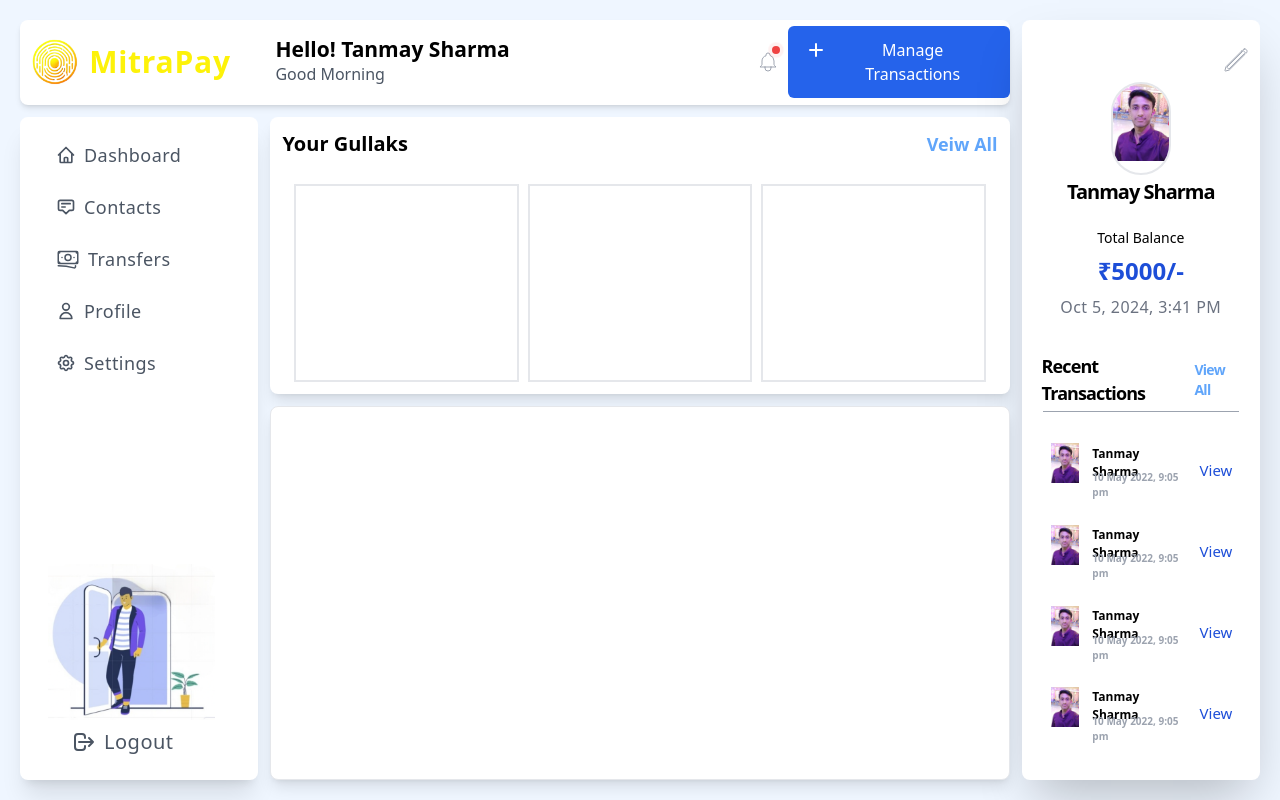
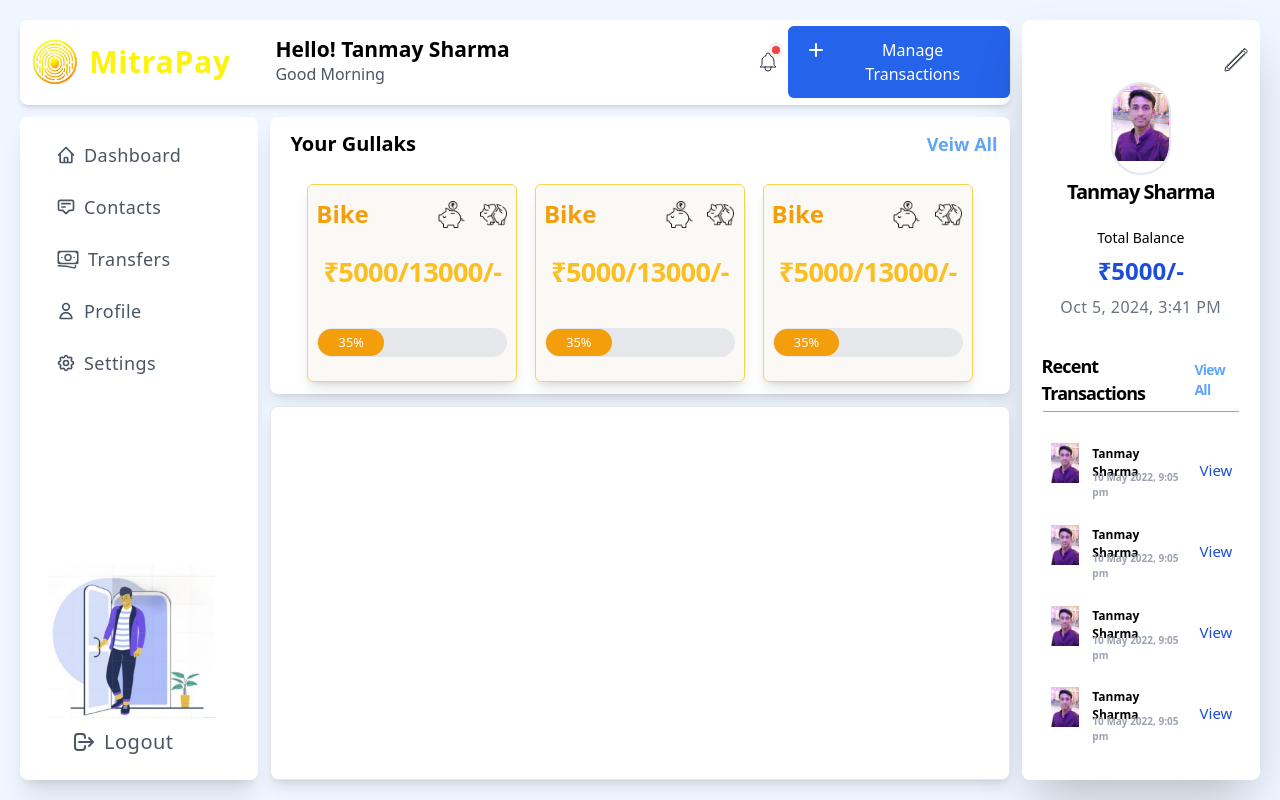
Before and after one commit to Tanmay-vats-sharma/MitraPay, a React (Vite) app in the folder Frontend/: page /dashboard in a window 1280 px wide. Built offline with nearby package versions, Linux system fonts and the light colour scheme; no server answers.

Commit message:
Gullak component Upadated

```diff
--- a/Frontend/src/Components/Common/Gullak.jsx
+++ b/Frontend/src/Components/Common/Gullak.jsx
@@ -1,5 +1,34 @@
 import React from "react";
+import Add_money from "../../Assets/Add_money.png"
+import piggy_break from "../../Assets/piggy-bank_break.png"
+//Blue,Green,Pink,Violet,Rose,Amber
+export function Gullak() {
+  return (
+    <div className="h-[100%] w-[30%] border-[0.1px] border-amber-300 rounded-md shadow-lg bg-[#FAF9F6]">
+      <div className="w-[100%] h-[30%] flex  p-1">
+        <div className="w-[60%] h-[100%]  text-[1.5em] flex items-center text-amber-500 font-semibold px-1">
+          <p>Bike</p>
+        </div>
+        <div className="w-[40%] h-[100%] flex justify-between ">
+          <div className="w-[48%] h-[100%]  p-1 flex flex-col items-center justify-center hover:bg-amber-200 hover:rounded-full ">
+            <img src={Add_money} alt="" className="w-[1.7em] h-[1.7em]" />
+          </div>
+          <div className="w-[48%] h-[100%]  p-1 flex flex-col items-center justify-center hover:bg-amber-200 hover:rounded-full ">
+            <img src={piggy_break} alt="" className="w-[1.7em] h-[1.7em]" />
+          </div>
+        </div>
+      </div>
+      <div className="w-[100%] h-[60%] p-1 flex flex-col items-center justify-between ">
+        <div className="w-[auto] h-[40%] p-1 text-[1.7em] font-semibold tracking-tight text-amber-400">
+          <p>₹5000/13000/-</p>
+        </div>
+        <div className="w-[95%] h-[27%] border-[1px] bg-gray-200 rounded-full">
+          <div className="w-[35%] h-full rounded-full bg-amber-500 flex flex-col justify-center items-center text-[0.8em] px-1  text-white">
+            <p>35%</p>
+          </div>
+         </div>
 
-export function Gullak() {
-  return (<div className="h-[100%] w-[32%] border-2"></div>);
+      </div>
+    </div>
+  );
 }
--- a/Frontend/src/Components/Common/Icon.jsx
+++ b/Frontend/src/Components/Common/Icon.jsx
@@ -2,7 +2,7 @@
 
 export default function Icon({ path, message, pingEffect = false}) {
     return (
-        <button className="relative p-2 text-gray-400 hover:bg-gray-100 hover:text-gray-600 focus:bg-gray-100 focus:text-gray-600 rounded-full group">
+        <button className="relative p-2 text-gray-800 hover:bg-gray-100 hover:text-gray-600 focus:bg-gray-100 focus:text-gray-600 rounded-full group">
             {pingEffect && (
                 <>
                     <span className="absolute top-0 right-0 h-2 w-2 mt-1 mr-2 bg-red-500 rounded-full"></span>
@@ -23,7 +23,7 @@
                     d={path}
                 />
             </svg>
-            <div className="absolute bottom-full left-1/2 transform -translate-x-1/2 mb-2 hidden group-hover:block bg-gray-800 text-white text-xs rounded py-1 px-2">
+            <div className="absolute bottom-full left-1/2 transform -translate-x-1/2 mb-2 hidden group-hover:block bg-gray-600 text-white text-xs rounded py-1 px-2">
                 {message}
             </div>
         </button>
--- a/Frontend/src/Pages/Dashboard.jsx
+++ b/Frontend/src/Pages/Dashboard.jsx
@@ -19,7 +19,7 @@
         </div>
         <div className="bg-white  rounded-lg flex flex-col justify-evenly shadow-lg items-center col-span-6 row-span-3 ">
           <div className="w-[100%] h-[20%]  flex justify-between  items-center p-3">
-            <div className="w-[auto] h-[auto] text-xl font-semibold">
+            <div className="w-[auto] h-[auto] text-xl font-semibold px-2">
               <p>Your Gullaks</p>
             </div>
             <div className="w-[auto] h-[auto] text-lg font-semibold text-blue-400 hover:cursor-pointer hover:text-blue-700">
@@ -28,7 +28,7 @@
               </a>
             </div>
           </div>
-          <div className="w-[98%] h-[80%]  flex justify-around p-3">
+          <div className="w-[98%] h-[80%]  flex justify-evenly p-3">
             <Gullak></Gullak>
             <Gullak></Gullak>
             <Gullak></Gullak>
```
